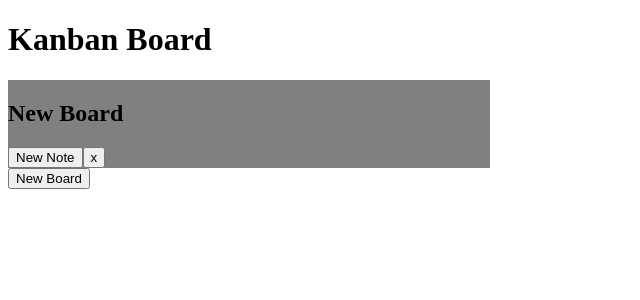
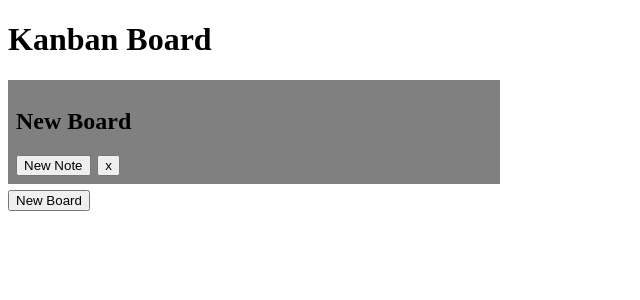
Before and after one commit to BrodieRobertson/kanban-board, a React (Create React App) app: page / in a window 1280 px wide. Both pictures are taken after a click on the button "New Board". Shown: the top 300 px of the page, without its empty margins (0-640 px from the left). Built offline with nearby package versions, Linux system fonts and the light colour scheme.

Commit message:
Add some padding and margins to clean up page

```diff
--- a/src/BoardContainter.js
+++ b/src/BoardContainter.js
@@ -84,7 +84,12 @@ const BoardContainer = () => {
           );
         })}
       </div>
-      <button onClick={addBoard}>New Board</button>
+      <button
+        className="margin-top-small margin-bottom-small"
+        onClick={addBoard}
+      >
+        New Board
+      </button>
     </div>
   );
 };
--- a/src/BoardElement.js
+++ b/src/BoardElement.js
@@ -1,6 +1,7 @@
 import React from "react";
 import NoteElement from "./NoteElement";
 import "./styles/BoardElement.css";
+import "./styles/Layout.css";
 
 const BoardElement = ({
   board,
@@ -15,7 +16,7 @@ const BoardElement = ({
   changeNoteColor
 }) => {
   return (
-    <div className={"board"}>
+    <div className="board padding-small">
       {!board.edit ? (
         <h2 onClick={() => editBoard(boardIndex)}>{board.title}</h2>
       ) : (
@@ -42,7 +43,12 @@ const BoardElement = ({
         })}
       </div>
       <button onClick={() => addNote(boardIndex)}>New Note</button>
-      <button onClick={() => deleteBoard(boardIndex)}>x</button>
+      <button
+        className="margin-left-small"
+        onClick={() => deleteBoard(boardIndex)}
+      >
+        x
+      </button>
     </div>
   );
 };
--- a/src/NoteElement.js
+++ b/src/NoteElement.js
@@ -31,9 +31,9 @@ const NoteElement = ({
   }
 
   return (
-    <div className="flex-container">
+    <div className="flex-container margin-bottom-small">
       <div
-        className="note-text"
+        className="note-text padding-small margin-right-small"
         style={{
           background: note.color ? note.color : "#ffffff",
           color: selectFontColor(note.color)
@@ -47,7 +47,7 @@ const NoteElement = ({
           <textarea>{note.content}</textarea>
         )}
       </div>
-      <div>
+      <div className="margin-auto">
         <button onClick={() => deleteNote(noteIndex, boardIndex)}>x</button>
         <input
           type="color"
--- a/src/styles/Layout.css
+++ b/src/styles/Layout.css
@@ -1,3 +1,6 @@
+:root {
+  --small: 0.5em;
+}
 .grid-container {
   display: grid;
   grid-template-columns: auto auto auto;
@@ -11,3 +14,31 @@
 .margin-auto {
   margin: auto;
 }
+
+.margin-small {
+  margin: var(--small);
+}
+
+.margin-right-small {
+  margin-right: var(--small);
+}
+
+.margin-left-small {
+  margin-left: var(--small);
+}
+
+.margin-top-small {
+  margin-top: var(--small);
+}
+
+.margin-bottom-small {
+  margin-bottom: var(--small);
+}
+
+.padding-small {
+  padding: var(--small);
+}
+
+.padding-left-small {
+  padding-left: var(--small);
+}
--- a/src/styles/NoteElement.css
+++ b/src/styles/NoteElement.css
@@ -1,3 +1,4 @@
 .note-text {
-  width: 100%
+  width: 100%;
+  white-space: pre-line;
 }
```
